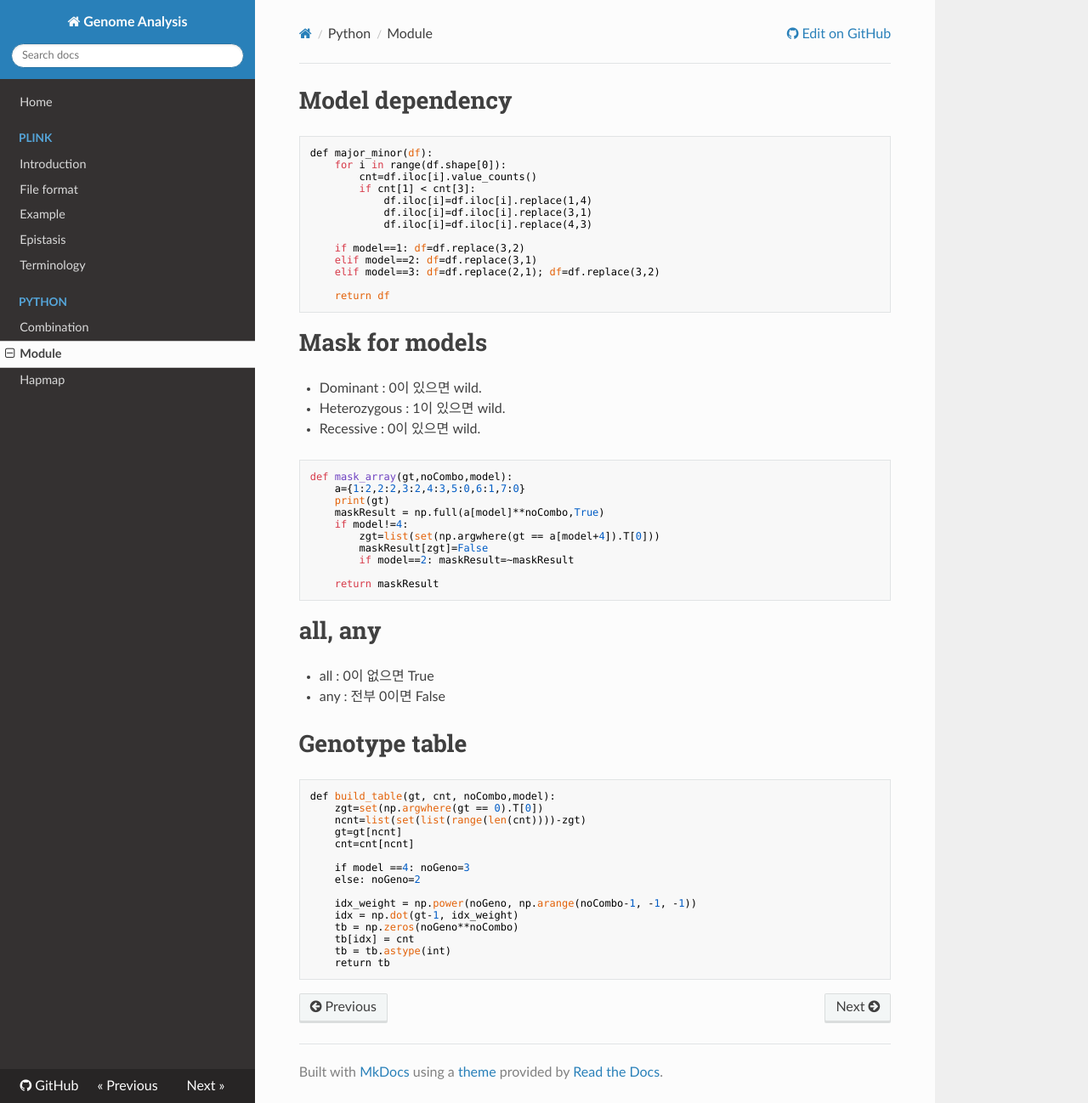
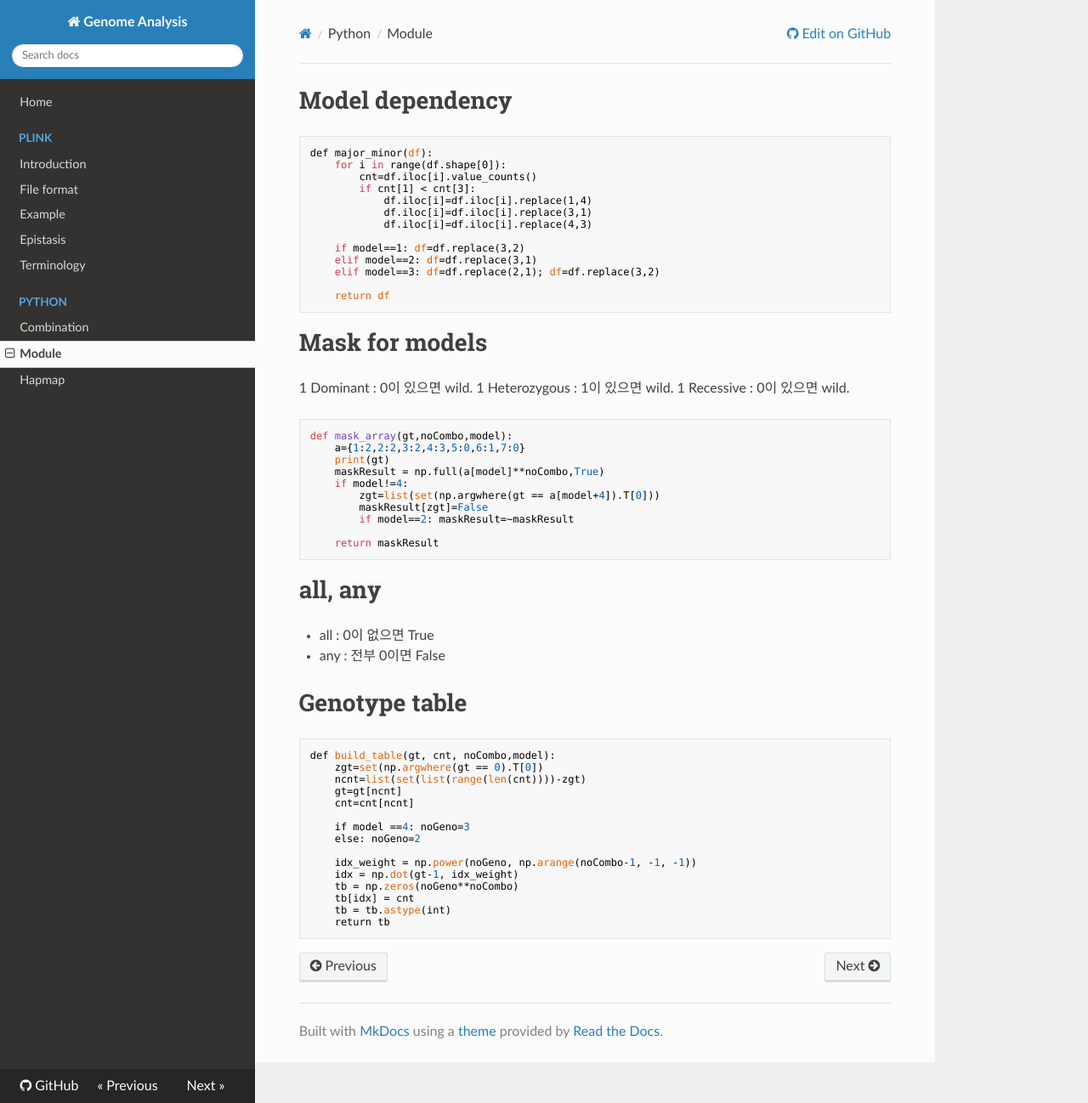
Before and after one commit to WonyoungCho/plink, an MkDocs documentation site: the page built from docs/module.md, in a window 1280 px wide and 1298 px high. Shown: the whole window at 85% size. Built offline with MkDocs 1.6.1, drawn with Linux system fonts in a browser that asks for light colours; nearby versions of some CDN libraries; old or Windows-style settings are respelled for this version of MkDocs.

Commit message:
Update module.md

````diff
--- a/docs/module.md
+++ b/docs/module.md
@@ -16,9 +16,9 @@ def major_minor(df):
 ```
 
 # Mask for models
-- Dominant : 0이 있으면 wild.
-- Heterozygous : 1이 있으면 wild.
-- Recessive : 0이 있으면 wild.
+1 Dominant : 0이 있으면 wild.
+1 Heterozygous : 1이 있으면 wild.
+1 Recessive : 0이 있으면 wild.
 
 ```
 def mask_array(gt,noCombo,model):
````
